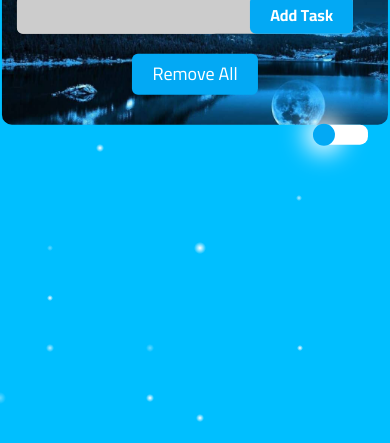
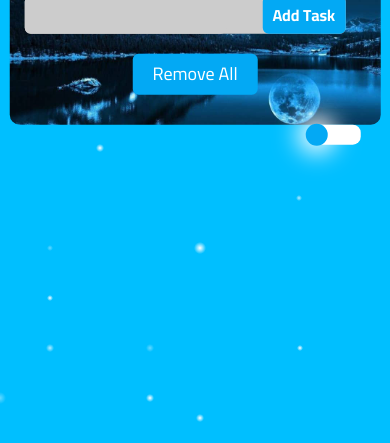
Before and after one commit to PhMostafa710/Final-List, a plain HTML site: page index.html in a window 390 px wide. Shown: the part 401-844 px from the top of the page. Drawn offline with Linux system fonts and the light colour scheme.

Commit message:
Update list.css

```diff
--- a/css/list.css
+++ b/css/list.css
@@ -126,6 +126,7 @@ form {
     background-color: #ccc;
     border-radius: 6px;
     margin-bottom: 20px;
+    width:80%;
 }
 
 form input[type="text"] {
@@ -142,14 +143,14 @@ form input[type="button"] {
     border-radius: 6px;
     background-color: #03a9f4;
     color: white;
-    padding: 10px 20px;
+    padding: 10px;
     font-weight: bold;
     cursor: pointer;
 }
 
 @media (max-width:767px) {
     .container {
-        width: 99%;
+        width: 95%;
     }
 
     form {
```
